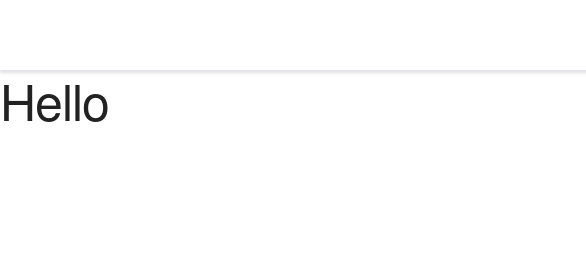
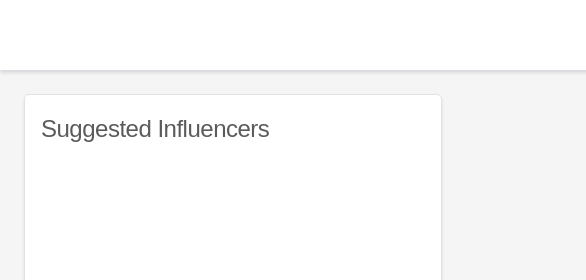
Before and after one commit to georgeperry1/mv-front-end-coding-test, a React app: page / in a window 1280 px wide. Shown: the top 280 px of the page, 0-586 px from the left. Built offline with nearby package versions, Linux system fonts and the light colour scheme.

Commit message:
feat: created SuggestedInfluencers base

```diff
--- a/src/app/Components/App.css
+++ b/src/app/Components/App.css
@@ -4,4 +4,10 @@
   border: 0;
   outline: 0;
   font-size: 100%;
+  font-family: 'Muli', sans-serif;
 }
+
+.main {
+  background: #f6f5f5;
+  height: 100vh;
+}
--- a/src/app/Components/App.js
+++ b/src/app/Components/App.js
@@ -2,6 +2,7 @@ import { connect } from 'react-redux';
 import React, { Component } from 'react';
 
 import AppHeader from './AppHeader';
+import SuggestedInfluencers from './SuggestedInfluencers';
 
 import '../Styles/skeleton.css';
 import './App.css';
@@ -11,7 +12,7 @@ class App extends Component {
     return (
       <div className="main">
         <AppHeader />
-        <h1>Hello</h1>
+        <SuggestedInfluencers />
       </div>
     )
   }
--- a/src/app/Components/SuggestedInfluencers/SuggestedInfluencers.css
+++ b/src/app/Components/SuggestedInfluencers/SuggestedInfluencers.css
@@ -0,0 +1,15 @@
+.suggested-container {
+  height: 80%;
+  width: 30%;
+  margin: 24px;
+  padding: 16px;
+  background: rgb(255, 255, 255);
+  border-radius: 5px;
+  box-shadow: 0 3px 3px 0 rgba(59,59,88,.15);
+  border: 1px solid #e1e2e3;
+}
+
+.suggested-header {
+  color: rgb(91, 91, 91);
+  font-weight: 400;
+}
--- a/src/app/Components/SuggestedInfluencers/SuggestedInfluencers.js
+++ b/src/app/Components/SuggestedInfluencers/SuggestedInfluencers.js
@@ -0,0 +1,15 @@
+import React, { Component } from 'react';
+
+import './SuggestedInfluencers.css';
+
+class SuggestedInfluencers extends Component {
+  render() {
+    return (
+      <div className="suggested-container">
+        <h5 className="suggested-header">Suggested Influencers</h5>
+      </div>
+    )
+  }
+}
+
+export default SuggestedInfluencers;
```
